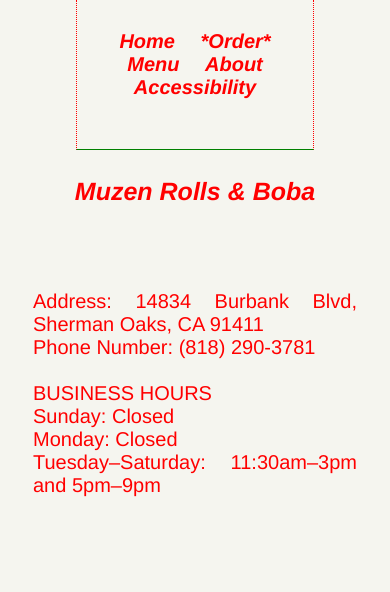
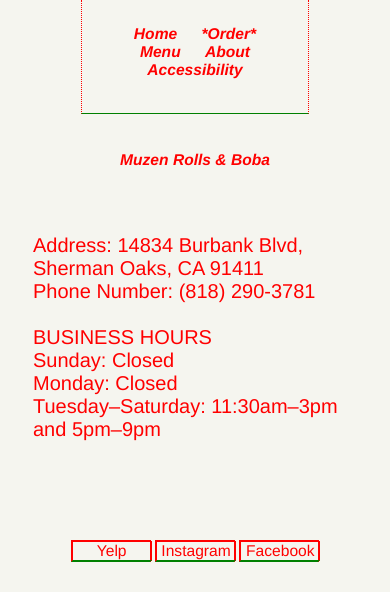
Before and after one commit to MuzenRollBoba/muzenrollboba, a plain HTML site: page index.html in a window 390 px wide. Shown: the top 592 px of the page. Drawn offline with Linux system fonts and the light colour scheme; a web font is replaced by a local one.

Commit message:
Update styles.css

```diff
--- a/styles.css
+++ b/styles.css
@@ -8,29 +8,39 @@
   margin: auto;
   background-color: RGB(245,245,239);
   color: red;
-  font-family: "Hershey-Noailles-Futura", "helvetica", sans-serif;
-  font-size: 30px;
+  font-family: "sofia-pro", "helvetica", sans-serif;
+  font-size: 3vw;
   height: 100vh;
 }
+@media screen and (max-width: 500px) {
+body {
+    font-size: 4vw;
+  }
+}
 img {
-  padding-bottom: 10px;
-  padding: 44px;
+  padding-bottom: 1vh;
+  padding: 1vw;
 }
 nav {
-  padding: 30px;
+  padding: 3vh;
   position: fixed;
   top: 0; left: 0; right: 0;
   margin: auto;
-  padding-bottom: 50px;
+  padding-bottom: 4vh;
   border-left: thin dotted red;
   border-right: thin dotted red;
   border-bottom: thin solid green;
   width: 45vw;
-  font-family: "Hershey-Noailles-Futura", "helvetica", sans-serif;
+  font-family: "Lingua", "helvetica", sans-serif;
   font-weight: bold;
   font-style: italic;
-  font-size: 20px;
+  font-size: 2vw;
   background-color: RGB(245,245,239);
+}
+@media screen and (max-width: 800px) {
+nav {
+    font-size: 4vw;
+  }
 }
 a, a:visited {
   color: red;
@@ -40,12 +50,12 @@
   text-decoration: underline dotted red 1px;
 }
 li /** menu items **/{
-  font-size: 20px;
+  font-size: 3vw;
   font-weight: normal;
   list-style-type: none;
 }
 h1 /** nav categories **/ {
-  font-size: 25px;
+  font-size: 4vw;
   border: thin dotted;
   border-radius: 100%;
   height: 10vw;
@@ -54,39 +64,52 @@
   margin-bottom: 50px;
   margin-left: auto;
   margin-right: auto;
-  padding-top: 10vw;
+  padding-top: 7vw;
+  padding-bottom: 3vw;
+}
+#small {
+  font-size: 2.5vw;
+  padding-top: 8vw;
 }
 h2 /** subheads **/ {
-  font-size: 25px;
+  font-size: 4vw;
   font-style: italic;
   display: flex;
   justify-content: center;
-  padding: 30px;
+  padding: 3vw;
 }
 h3 /** description **/ {
-  font-size: 15px;
+  font-size: 3vw;
   font-style: italic;
   margin: 5px;
 
 }
 h4 /** price **/ {
-  font-family: "Sofia Pro", "helvetica", sans-serif;
+  font-family: "sofia-pro", "helvetica", sans-serif;
   font-weight: normal;
-  font-size: 20px;
+  font-size: 3vw;
   margin-top: 0px;
   margin-bottom: 35px;
 }
 h5 /** more info **/ {
-  font-size: 20px;
+  font-size: 3vw;
   font-style: italic;
   line-height: .75em;
   margin-bottom: 40px;
 }
 p {
-  font-family: "Sofia Pro", "helvetica", sans-serif;
-  text-align: center;
-  justify-content: center;
-  display: flex;
+  font-family: "sofia-pro", "helvetica", sans-serif;
+  text-align: left;
+  font-size: 20px;
+  padding: 33px;
+  margin-right: 20vw;
+  margin-left: 20vw;
+}
+@media screen and (max-width: 800px) {
+p {
+  margin-right: 0;
+  margin-left: 0;
+  }
 }
 
 .more-info {
@@ -98,24 +121,19 @@
   font-weight: normal;
   margin-top: 10px;
   margin-bottom: 40px;
-
-}
-p {
-  text-align: justify;
-  font-size: 20px;
-  padding: 33px;
 }
 .button {
   display: inline-block;
-  border-left: thin dotted red;
-  border-right: thin dotted red;
-  border-bottom: thin dotted green;
-  border-top: thin dotted red;
+  border-left: .1px solid red;
+  border-right: .1px solid red;
+  border-bottom: .1px solid green;
+  border-top: .1px solid red;
   width: 20vw;
-  font-family: "Hershey-Noailles-Futura", "helvetica", sans-serif;
+  font-family: "Lingua", "helvetica", sans-serif;
 }
 .button:hover {
-  border-bottom: thin solid green;
+  border-top: thin dotted red;
+  border-bottom: thin dotted green;
 }
 a.button {
   display: block;
@@ -162,12 +180,13 @@
   text-align: left;
   display: flex;
 }
-@font-face {
-  font-family: 'Hershey-Noailles-Futura';
-  src: url('font/Hershey-Noailles-Futura-Simplex-Regular.woff') format (woff);
-}
-Sofia Pro {
-  font-family: 'Sofia Pro', sans-serif;
+Sofia Pro Regular {
+  font-family: sofia-pro,sans-serif;
   font-weight: 400;
   font-style: normal;
 }
+Lingua {
+  font-family: lingua,sans-serif;
+  font-weight: 400;
+  font-style: normal;
+}
```
